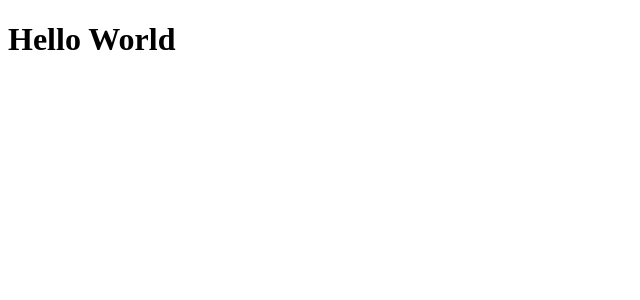
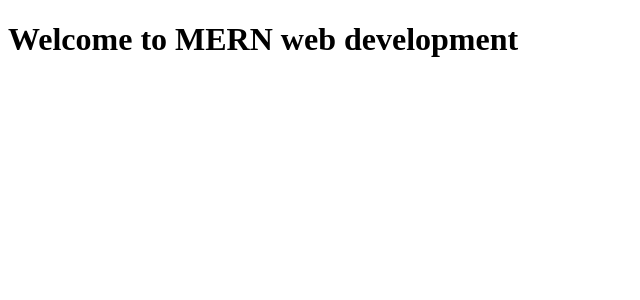
Before and after one commit to TomatoesSuck/kambaz-react-web-app, a React (Vite) app: page / in a window 1280 px wide. Shown: the top 300 px of the page, without its empty margins (0-640 px from the left). Built offline with nearby package versions, Linux system fonts and the light colour scheme.

Commit message:
first commit

```diff
--- a/src/App.tsx
+++ b/src/App.tsx
@@ -1,6 +1,6 @@
 function App() {
   return (
-    <h1>Hello World</h1>
+    <h1>Welcome to MERN web development</h1>
   )
 }
 
```
